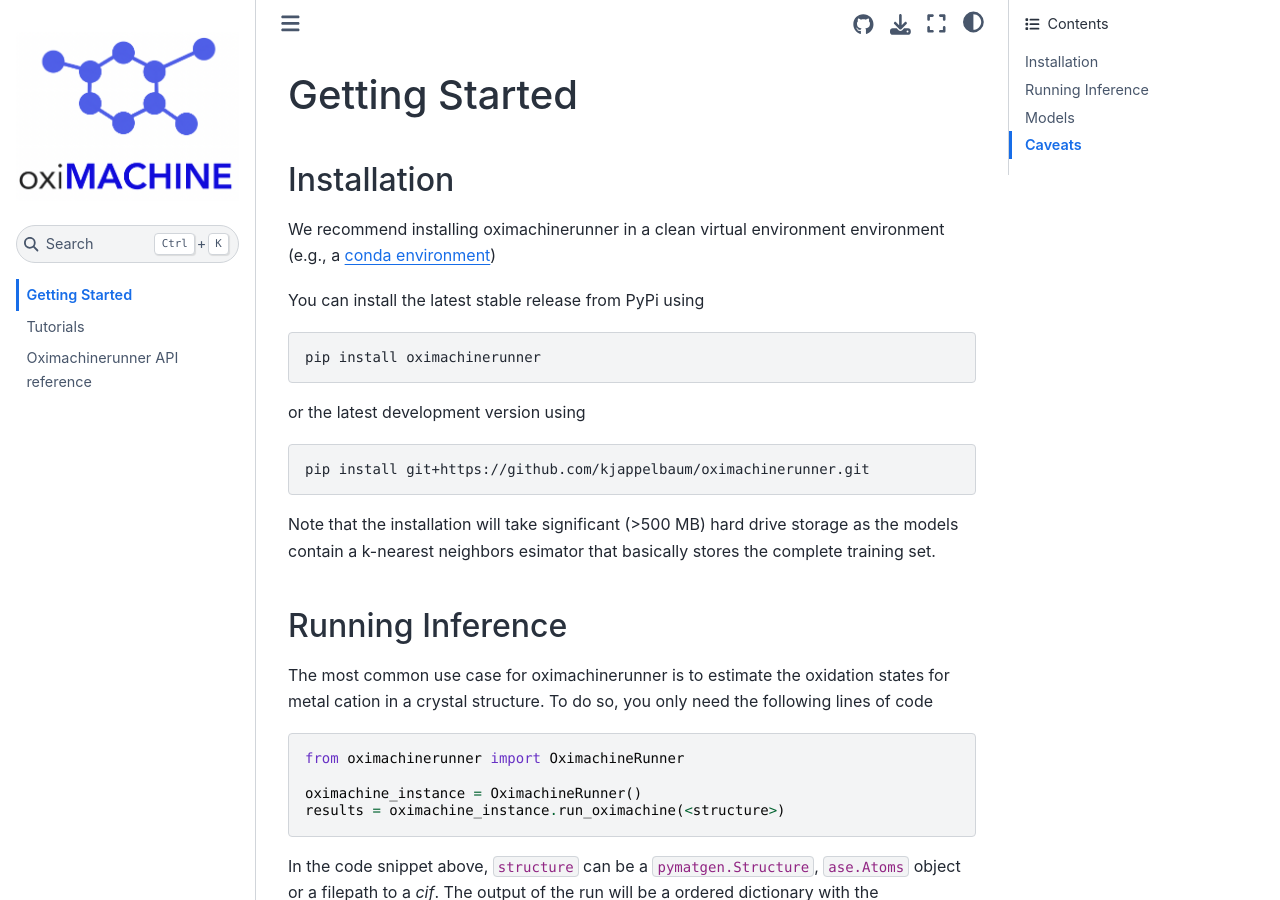
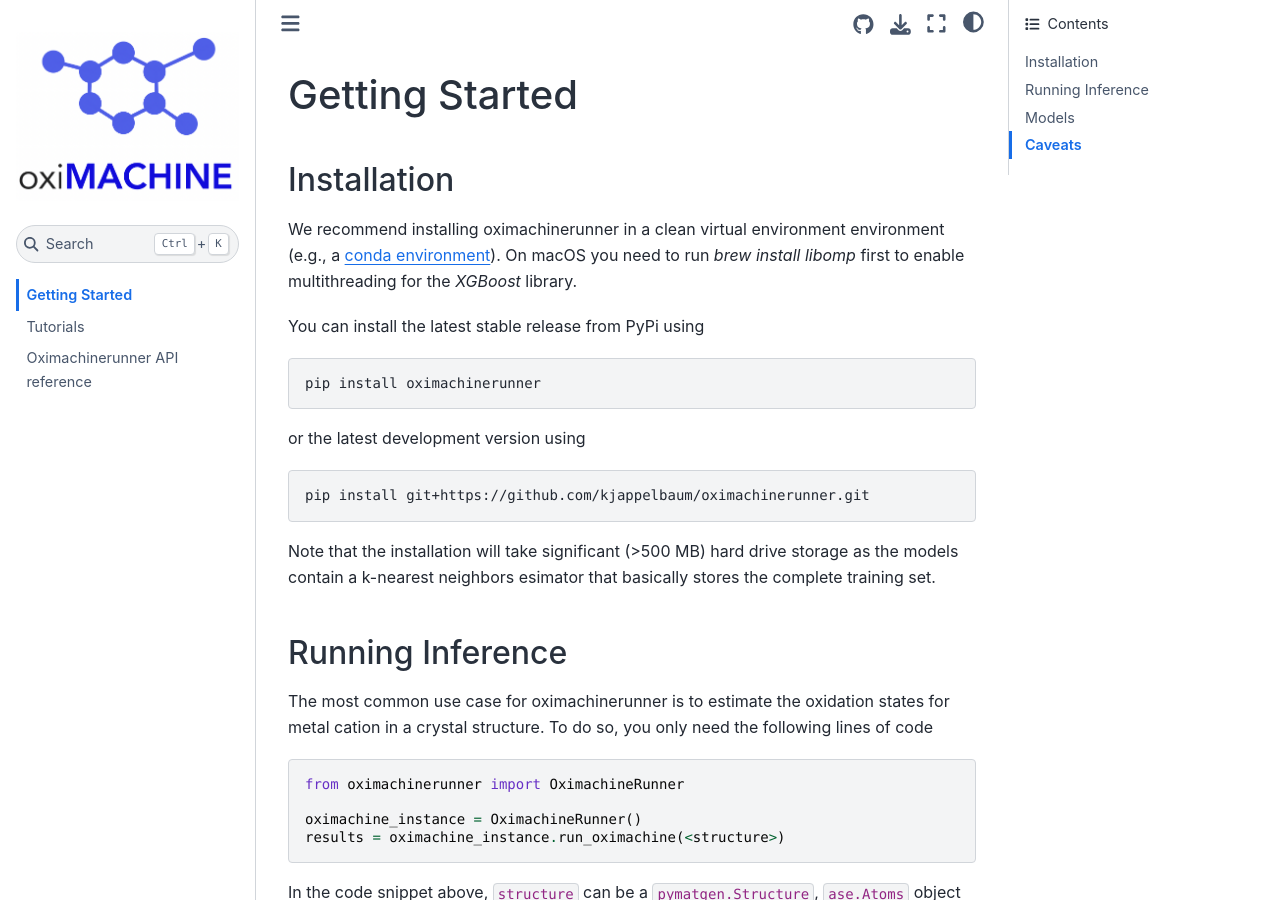
Before and after one commit to kjappelbaum/oximachinerunner, a Sphinx documentation site: the page built from docs/getting_started.rst, in a window 1280 px wide and 900 px high. Built offline with Sphinx 7.4.7 and the Sphinx Book theme 1.1.4, drawn with Linux system fonts in a browser that asks for light colours; the version number could not be read and is left out.

Commit message:
docs: updated installation section in docs

```diff
--- a/docs/getting_started.rst
+++ b/docs/getting_started.rst
@@ -4,7 +4,7 @@
 Installation
 ---------------
 
-We recommend installing oximachinerunner in a clean virtual environment environment (e.g., a `conda environment <https://docs.conda.io/projects/conda/en/latest/index.html>`_)
+We recommend installing oximachinerunner in a clean virtual environment environment (e.g., a `conda environment <https://docs.conda.io/projects/conda/en/latest/index.html>`_). On macOS you need to run `brew install libomp` first to enable multithreading for the `XGBoost` library.
 
 You can install the latest stable release from PyPi using
 
```
